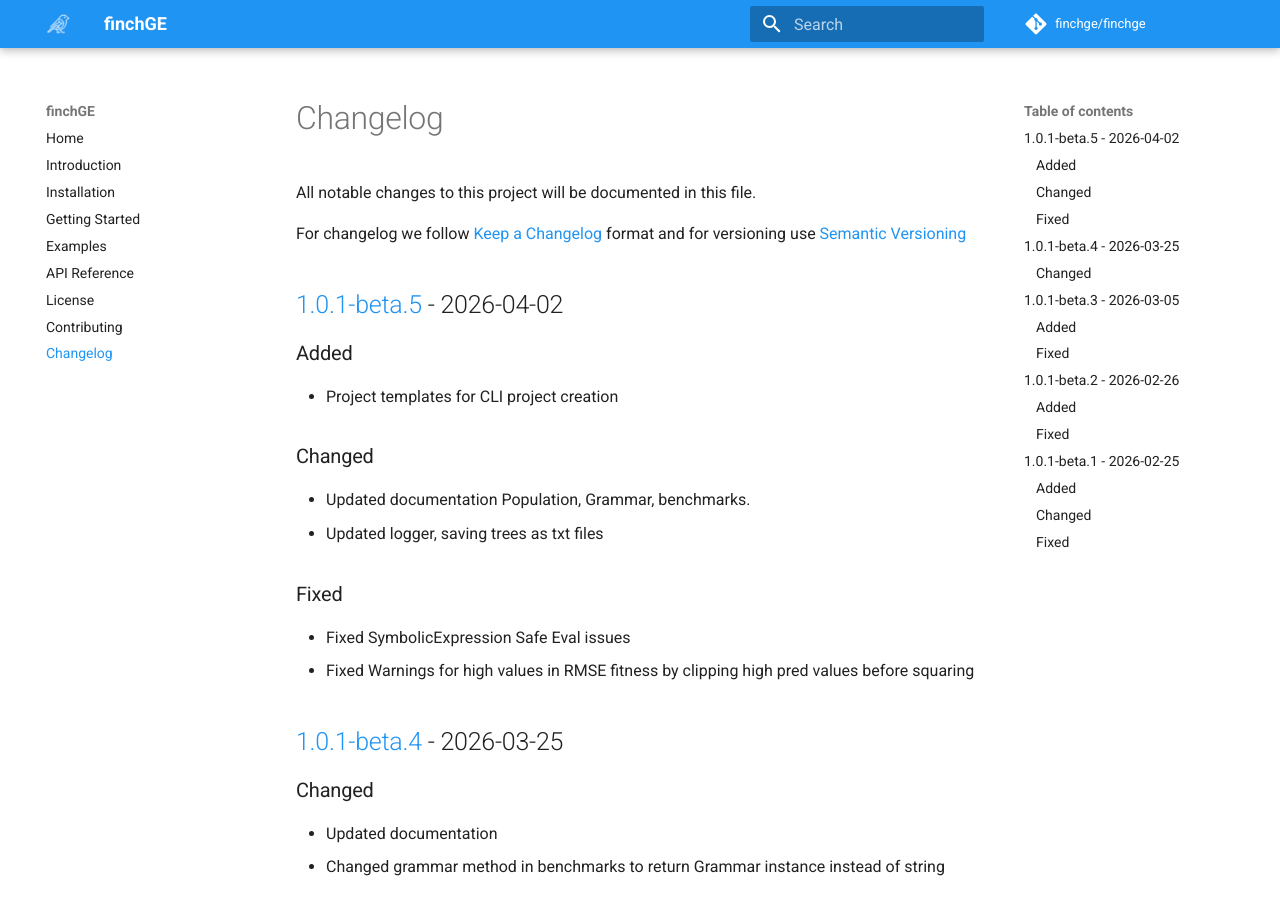
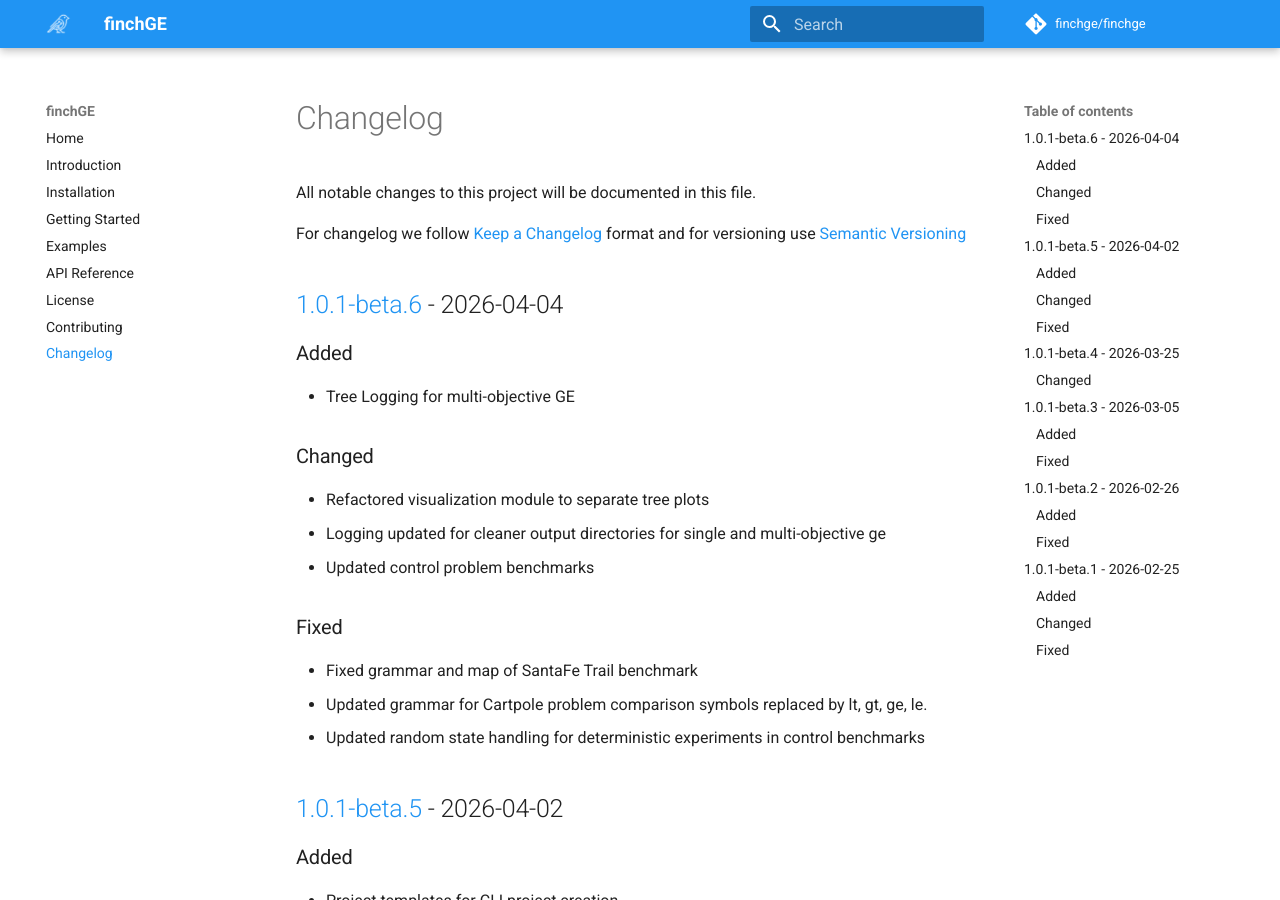
Before and after one commit to darshanz/finchge, an MkDocs documentation site: the page built from docs/changelog.md, in a window 1280 px wide and 900 px high. Built offline with MkDocs 1.6.1 and Material for MkDocs 9.7.7, drawn with Linux system fonts in a browser that asks for light colours; comment, search, counter and statistics services are not loaded; the version menu is left out.

Commit message:
chore: updated version name for beta.6 release

```diff
--- a/docs/changelog.md
+++ b/docs/changelog.md
@@ -5,6 +5,20 @@ All notable changes to this project will be documented in this file.
 For changelog we follow  [Keep a Changelog](https://keepachangelog.com/en/1.1.0/) format and for versioning use  [Semantic Versioning](https://semver.org/)
 
 
+## [1.0.1-beta.6](https://github.com/finchGE/finchge/releases/tag/v1.0.1-beta.6) - 2026-04-04
+
+### Added
+- Tree Logging for multi-objective GE
+
+### Changed
+- Refactored visualization module to separate tree plots
+- Logging updated for cleaner output directories for single and multi-objective ge
+- Updated control problem benchmarks
+
+### Fixed
+- Fixed grammar and map of SantaFe Trail benchmark
+- Updated grammar for Cartpole problem comparison symbols replaced by lt, gt, ge, le.
+- Updated random state handling for deterministic experiments in control benchmarks
 
 ## [1.0.1-beta.5](https://github.com/finchGE/finchge/releases/tag/v1.0.1-beta.5) - 2026-04-02
 
--- a/finchge/__init__.py
+++ b/finchge/__init__.py
@@ -1 +1 @@
-__version__ = "1.0.1-beta.5"
+__version__ = "1.0.1-beta.6"
--- a/pyproject.toml
+++ b/pyproject.toml
@@ -6,7 +6,7 @@ build-backend = "setuptools.build_meta"
 
 [project]
 name = "finchge"
-version = "1.0.1-beta.5"
+version = "1.0.1-beta.6"
 description = "FinchGE is a grammatical evolution library."
 authors = [
     {name = "Sudarshan Pant", email = "sudarshan.pant@gmail.com"},
```
Also changed, not shown: CHANGELOG.md (+14 -0 lines), README.md (+1 -1 lines), docs/index.md (+1 -1 lines), docs/installation.md (+2 -2 lines).
